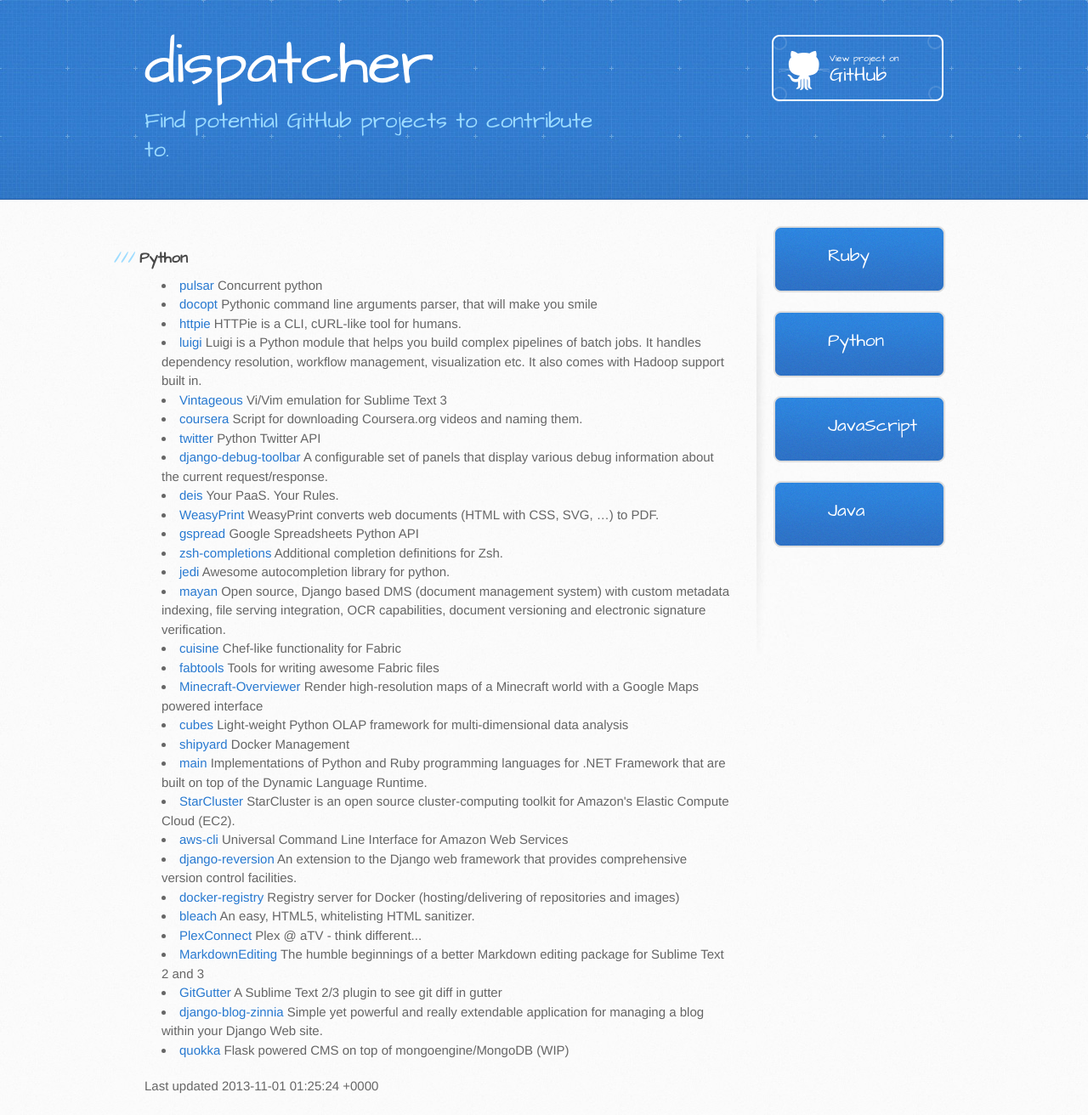
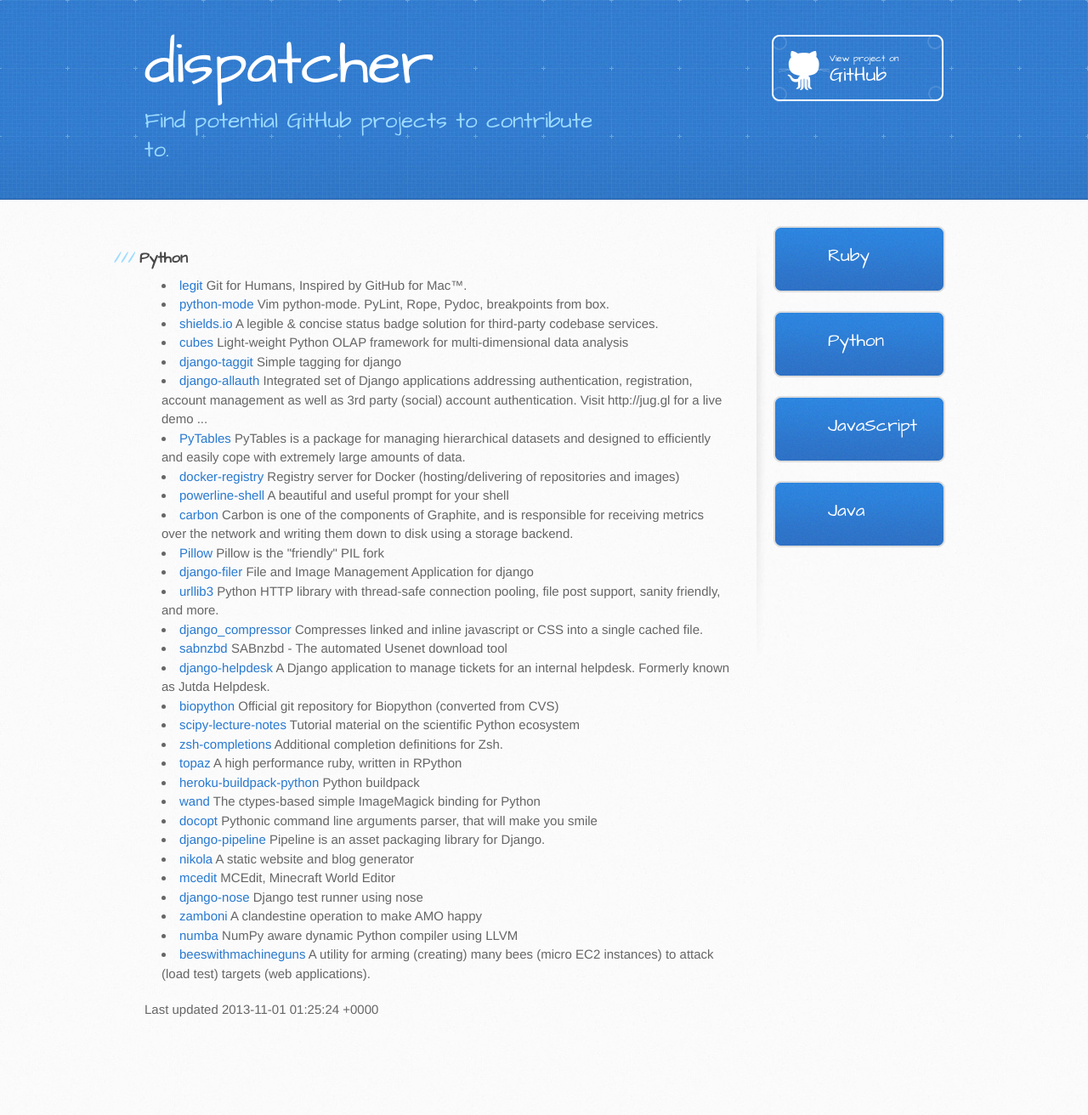
Before and after one commit to gilles-leblanc/dispatcher, a Jekyll site: the page built from site/python/index.html, in a window 1280 px wide. Shown: the whole page at 85% size. Built offline with Jekyll 4.4.1, drawn with Linux system fonts in a browser that asks for light colours; after the commit the page ends 1222 px from its top, so only the background shows below that.

```diff
--- a/site/_includes/python_repos.html
+++ b/site/_includes/python_repos.html
@@ -1,30 +1,30 @@
-<li><a href='https://github.com/quantmind/pulsar'>pulsar</a> Concurrent python </li>
+<li><a href='https://github.com/kennethreitz/legit'>legit</a> Git for Humans, Inspired by GitHub for Mac™. </li>
+<li><a href='https://github.com/klen/python-mode'>python-mode</a> Vim python-mode. PyLint, Rope, Pydoc, breakpoints from box. </li>
+<li><a href='https://github.com/gittip/shields.io'>shields.io</a> A legible & concise status badge solution for third-party codebase services. </li>
+<li><a href='https://github.com/Stiivi/cubes'>cubes</a> Light-weight Python OLAP framework for multi-dimensional data analysis </li>
+<li><a href='https://github.com/alex/django-taggit'>django-taggit</a> Simple tagging for django </li>
+<li><a href='https://github.com/pennersr/django-allauth'>django-allauth</a> Integrated set of Django applications addressing authentication, registration, account management as well as 3rd party (social) account authentication.  Visit http://jug.gl for a live demo ... </li>
+<li><a href='https://github.com/PyTables/PyTables'>PyTables</a> PyTables is a package for managing hierarchical datasets and designed to efficiently and easily cope with extremely large amounts of data.  </li>
+<li><a href='https://github.com/dotcloud/docker-registry'>docker-registry</a> Registry server for Docker (hosting/delivering of repositories and images) </li>
+<li><a href='https://github.com/milkbikis/powerline-shell'>powerline-shell</a> A beautiful and useful prompt for your shell </li>
+<li><a href='https://github.com/graphite-project/carbon'>carbon</a> Carbon is one of the components of Graphite, and is responsible for receiving metrics over the network and writing them down to disk using a storage backend. </li>
+<li><a href='https://github.com/python-imaging/Pillow'>Pillow</a> Pillow is the "friendly" PIL fork </li>
+<li><a href='https://github.com/stefanfoulis/django-filer'>django-filer</a> File and Image Management Application for django </li>
+<li><a href='https://github.com/shazow/urllib3'>urllib3</a> Python HTTP library with thread-safe connection pooling, file post support, sanity friendly, and more. </li>
+<li><a href='https://github.com/jezdez/django_compressor'>django_compressor</a> Compresses linked and inline javascript or CSS into a single cached file. </li>
+<li><a href='https://github.com/sabnzbd/sabnzbd'>sabnzbd</a> SABnzbd - The automated Usenet download tool </li>
+<li><a href='https://github.com/rossp/django-helpdesk'>django-helpdesk</a> A Django application to manage tickets for an internal helpdesk. Formerly known as Jutda Helpdesk. </li>
+<li><a href='https://github.com/biopython/biopython'>biopython</a> Official git repository for Biopython (converted from CVS) </li>
+<li><a href='https://github.com/scipy-lectures/scipy-lecture-notes'>scipy-lecture-notes</a> Tutorial material on the scientific Python ecosystem </li>
+<li><a href='https://github.com/zsh-users/zsh-completions'>zsh-completions</a> Additional completion definitions for Zsh. </li>
+<li><a href='https://github.com/topazproject/topaz'>topaz</a> A high performance ruby, written in RPython </li>
+<li><a href='https://github.com/heroku/heroku-buildpack-python'>heroku-buildpack-python</a> Python buildpack </li>
+<li><a href='https://github.com/dahlia/wand'>wand</a> The ctypes-based simple ImageMagick binding for Python </li>
 <li><a href='https://github.com/docopt/docopt'>docopt</a> Pythonic command line arguments parser, that will make you smile </li>
-<li><a href='https://github.com/jkbr/httpie'>httpie</a> HTTPie is a CLI, cURL-like tool for humans. </li>
-<li><a href='https://github.com/spotify/luigi'>luigi</a> Luigi is a Python module that helps you build complex pipelines of batch jobs. It handles dependency resolution, workflow management, visualization etc. It also comes with Hadoop support built in.  </li>
-<li><a href='https://github.com/guillermooo/Vintageous'>Vintageous</a> Vi/Vim emulation for Sublime Text 3 </li>
-<li><a href='https://github.com/jplehmann/coursera'>coursera</a> Script for downloading Coursera.org videos and naming them. </li>
-<li><a href='https://github.com/sixohsix/twitter'>twitter</a> Python Twitter API </li>
-<li><a href='https://github.com/django-debug-toolbar/django-debug-toolbar'>django-debug-toolbar</a> A configurable set of panels that display various debug information about the current request/response. </li>
-<li><a href='https://github.com/opdemand/deis'>deis</a> Your PaaS. Your Rules.  </li>
-<li><a href='https://github.com/Kozea/WeasyPrint'>WeasyPrint</a> WeasyPrint converts web documents (HTML with CSS, SVG, …) to PDF. </li>
-<li><a href='https://github.com/burnash/gspread'>gspread</a> Google Spreadsheets Python API </li>
-<li><a href='https://github.com/zsh-users/zsh-completions'>zsh-completions</a> Additional completion definitions for Zsh. </li>
-<li><a href='https://github.com/davidhalter/jedi'>jedi</a> Awesome autocompletion library for python. </li>
-<li><a href='https://github.com/rosarior/mayan'>mayan</a> Open source, Django based DMS (document management system) with custom metadata indexing, file serving integration, OCR capabilities, document versioning and electronic signature verification. </li>
-<li><a href='https://github.com/sebastien/cuisine'>cuisine</a> Chef-like functionality for Fabric </li>
-<li><a href='https://github.com/ronnix/fabtools'>fabtools</a> Tools for writing awesome Fabric files </li>
-<li><a href='https://github.com/overviewer/Minecraft-Overviewer'>Minecraft-Overviewer</a> Render high-resolution maps of a Minecraft world with a Google Maps powered interface </li>
-<li><a href='https://github.com/Stiivi/cubes'>cubes</a> Light-weight Python OLAP framework for multi-dimensional data analysis </li>
-<li><a href='https://github.com/ehazlett/shipyard'>shipyard</a> Docker Management </li>
-<li><a href='https://github.com/IronLanguages/main'>main</a> Implementations of Python and Ruby programming languages for .NET Framework that are built on top of the Dynamic Language Runtime. </li>
-<li><a href='https://github.com/jtriley/StarCluster'>StarCluster</a> StarCluster is an open source cluster-computing toolkit for Amazon's Elastic Compute Cloud (EC2). </li>
-<li><a href='https://github.com/aws/aws-cli'>aws-cli</a> Universal Command Line Interface for Amazon Web Services </li>
-<li><a href='https://github.com/etianen/django-reversion'>django-reversion</a> An extension to the Django web framework that provides comprehensive version control facilities. </li>
-<li><a href='https://github.com/dotcloud/docker-registry'>docker-registry</a> Registry server for Docker (hosting/delivering of repositories and images) </li>
-<li><a href='https://github.com/jsocol/bleach'>bleach</a> An easy, HTML5, whitelisting HTML sanitizer. </li>
-<li><a href='https://github.com/iBaa/PlexConnect'>PlexConnect</a> Plex @ aTV - think different... </li>
-<li><a href='https://github.com/ttscoff/MarkdownEditing'>MarkdownEditing</a> The humble beginnings of a better Markdown editing package for Sublime Text 2 and 3 </li>
-<li><a href='https://github.com/jisaacks/GitGutter'>GitGutter</a> A Sublime Text 2/3 plugin to see git diff in gutter </li>
-<li><a href='https://github.com/Fantomas42/django-blog-zinnia'>django-blog-zinnia</a> Simple yet powerful and really extendable application for managing a blog within your Django Web site. </li>
-<li><a href='https://github.com/pythonhub/quokka'>quokka</a> Flask powered CMS on top of mongoengine/MongoDB (WIP) </li>
+<li><a href='https://github.com/cyberdelia/django-pipeline'>django-pipeline</a> Pipeline is an asset packaging library for Django. </li>
+<li><a href='https://github.com/getnikola/nikola'>nikola</a> A static website and blog generator </li>
+<li><a href='https://github.com/mcedit/mcedit'>mcedit</a> MCEdit, Minecraft World Editor </li>
+<li><a href='https://github.com/jbalogh/django-nose'>django-nose</a> Django test runner using nose </li>
+<li><a href='https://github.com/mozilla/zamboni'>zamboni</a> A clandestine operation to make AMO happy </li>
+<li><a href='https://github.com/numba/numba'>numba</a> NumPy aware dynamic Python compiler using LLVM </li>
+<li><a href='https://github.com/newsapps/beeswithmachineguns'>beeswithmachineguns</a> A utility for arming (creating) many bees (micro EC2 instances) to attack (load test) targets (web applications). </li>
```
Also changed, not shown: site/_includes/java_repos.html (+28 -28 lines), site/_includes/javascript_repos.html (+29 -29 lines), site/_includes/ruby_repos.html (+27 -27 lines).
